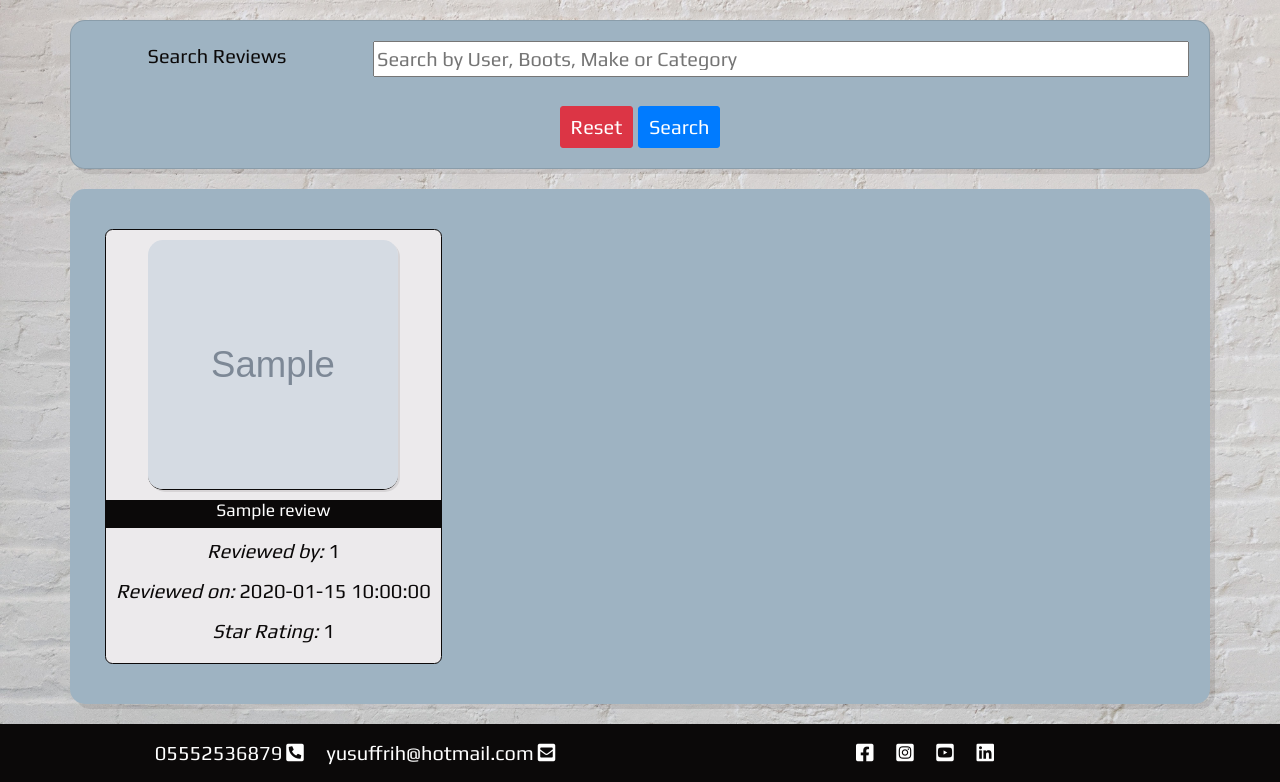
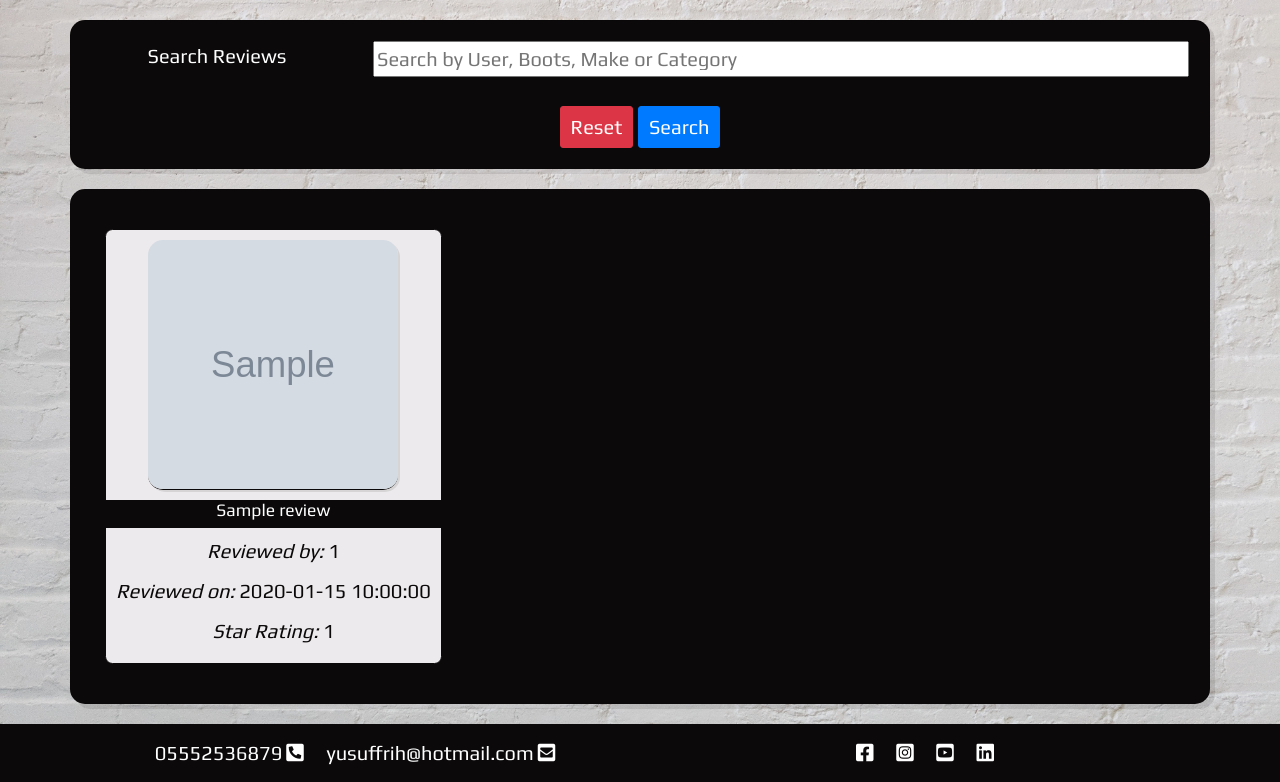
Before and after one commit to Yusuffrih/Boots-Review-MS3, a Flask app: page /search in a window 1280 px wide. Shown: the part 117-899 px from the top of the page. Run offline with Flask 2, Linux system fonts and the light colour scheme; the visitor is signed in with stand-in values (Sample User, id 1); grey boxes marked "Sample" are stand-in pictures; a database or web service that is not in the repository returns one stand-in record (values such as "Sample title"); some libraries are stand-ins or nearby versions.

Commit message:
Added styling to profile card & section container

```diff
--- a/static/css/style.css
+++ b/static/css/style.css
@@ -168,7 +168,7 @@ a.navbar-brand {
 
 /* Profile Page */
 
-#profile-card {
+.profile-card {
     min-width: 20rem;
     min-height: 20rem;
     border: 1px #0B0909 solid;
@@ -178,7 +178,7 @@ a.navbar-brand {
     margin-bottom: 2rem;
 }
 
-#profile-card img {
+.profile-card img {
     margin: 5px auto;
     border-radius: 1.5rem;
     box-shadow: 2px 2px #0b090918;
@@ -190,13 +190,14 @@ a.navbar-brand {
     width: 25rem;
 }
 
-#profile-card .card-body {
+.profile-card .card-body {
     margin-top: 0;
     padding: 0;
     padding-bottom: 0.75rem;
+    color: #0B0909;
 }
 
-#profile-card h3 {
+.profile-card h3 {
     background-color: #0B0909;
     color: #FFFFFF;
     margin-top: 0;
@@ -247,8 +248,8 @@ a.navbar-brand {
 
 /* manage section */
 .section-container {
-    background-color: #9EB3C2;
-    color: #0B0909;
+    background-color: #0B0909;
+    color: #FFFFFF;
     border-radius: 1.5rem;
     padding: 2rem;
     margin-top: 2rem;
--- a/templates/pages/profile.html
+++ b/templates/pages/profile.html
@@ -6,7 +6,7 @@
 <div class="container justify-content-center">
     <div class="row section-container">
         <div class="col-sm-12 col-md-4 col-lg-3">
-            <div id="profile-card" class="card">
+            <div class="card profile-card">
                 <img src="{{ profile.profile_pic}}" class="card-img-top" alt="Profile picture">
                  <!-- Edit / Delete buttons -->
                  <a href="{{ url_for('edit_profile', user_id=profile._id)}}" class="card-btn btn btn-secondary">Edit</a>
@@ -37,7 +37,7 @@
         {% for review in reviews if session.user|lower == review.user_id|lower %}
             <div class="col-sm-12 col-md-4 col-lg-3">
                 <!-- Bootstrap Card -->
-                <div id="profile-card" class="card">
+                <div class="card profile-card">
                     <img src="{{ review.image_url }}" alt="picture of boots being reviewed">
                     <div class="card-body">
                         <h3 class="card-title">{{ review.star_rating_id }}</h3>
--- a/templates/pages/reviews.html
+++ b/templates/pages/reviews.html
@@ -27,7 +27,7 @@
                 <div class="row section-container">
                     {% for review in reviews %}
                         <div class="col-sm-6 col-md-4">
-                            <div id="profile-card" class="card">
+                            <div class="card profile-card">
                                 <button class="btn" data-toggle="collapse" data-target="#collapse-{{loop.index}}" aria-expanded="false" aria-controls="collapseExample">
                                     <img class="card-img-top" src="{{ review.image_url }}" alt="picture of boots being reviewed">
                                 </button>
```
